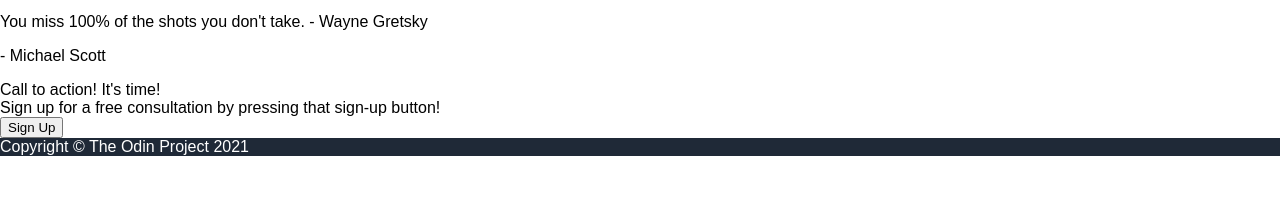
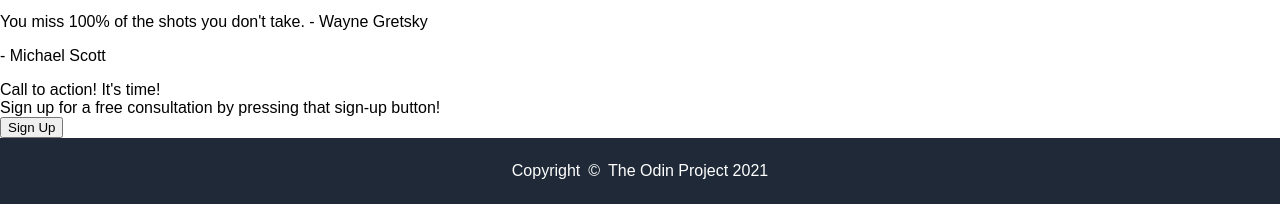
Before and after one commit to FrancoisParfait/odin-landing-page, a plain HTML site: page index.html in a window 1280 px wide. Shown: the part 2464-2668 px from the top of the page. Before the commit the page ends 2620 px from the top, so only its background shows below. Drawn offline with Linux system fonts and the light colour scheme.

Commit message:
Style footer

```diff
--- a/styles.css
+++ b/styles.css
@@ -83,3 +83,11 @@ h1 {
     margin-left: 1em;
     order: 1;
 }
+
+.footer {
+    display: flex;
+    align-items: center;
+    justify-content: center;
+    gap: 8px;
+    padding: 24px;
+}
```
